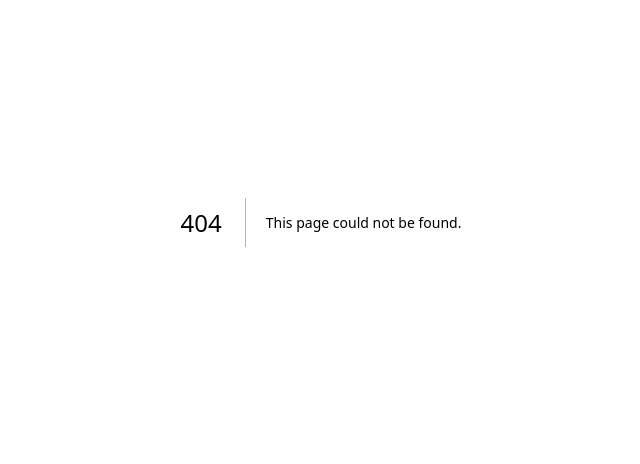
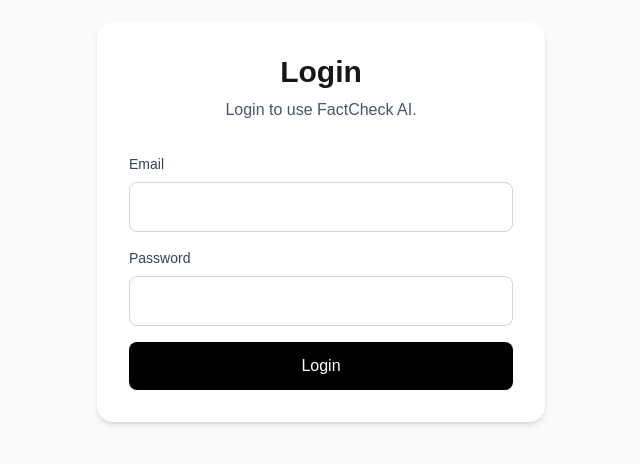
Before and after one commit to Priyanshu-010/AI-fact-check, a Next.js app in the folder frontend/: page /login in a window 1280 px wide. Before the commit this address had no page. Shown: the part 178-642 px from the top of the page, without its empty margins (319-959 px from the left). Built offline with nearby package versions, Linux system fonts and the light colour scheme.

Commit message:
Fact check function implemented

```diff
--- /dev/null
+++ b/frontend/app/login/page.tsx
@@ -0,0 +1,116 @@
+"use client";
+
+import { useState } from "react";
+import { useRouter } from "next/navigation";
+
+export default function LoginPage() {
+  const router = useRouter();
+
+  const [email, setEmail] = useState("");
+  const [password, setPassword] = useState("");
+  const [error, setError] = useState("");
+  const [loading, setLoading] = useState(false);
+
+  async function handleLogin() {
+    setLoading(true);
+    setError("");
+
+    try {
+      const formData = new URLSearchParams();
+
+      formData.append("username", email);
+      formData.append("password", password);
+
+      const response = await fetch(
+        "http://127.0.0.1:8000/auth/login",
+        {
+          method: "POST",
+          headers: {
+            "Content-Type": "application/x-www-form-urlencoded",
+          },
+          body: formData.toString(),
+        }
+      );
+
+      if (!response.ok) {
+        throw new Error("Invalid email or password.");
+      }
+
+      const data = await response.json();
+
+      localStorage.setItem("access_token", data.access_token);
+
+      router.push("/");
+    } catch (error) {
+      setError("Invalid email or password.");
+      console.log(error)
+    } finally {
+      setLoading(false);
+    }
+  }
+
+  return (
+    <main className="min-h-screen bg-gray-50 flex items-center justify-center px-4">
+      <div className="w-full max-w-md rounded-2xl bg-white p-8 shadow-md">
+        <h1 className="text-3xl font-bold text-center">
+          Login
+        </h1>
+
+        <p className="mt-2 text-center text-gray-600">
+          Login to use FactCheck AI.
+        </p>
+
+        <div className="mt-8 space-y-4">
+          <div>
+            <label
+              htmlFor="email"
+              className="block text-sm font-medium text-gray-700"
+            >
+              Email
+            </label>
+
+            <input
+              id="email"
+              type="email"
+              value={email}
+              onChange={(event) => setEmail(event.target.value)}
+              className="mt-2 w-full rounded-lg border border-gray-300 p-3 outline-none focus:border-black"
+            />
+          </div>
+
+          <div>
+            <label
+              htmlFor="password"
+              className="block text-sm font-medium text-gray-700"
+            >
+              Password
+            </label>
+
+            <input
+              id="password"
+              type="password"
+              value={password}
+              onChange={(event) => setPassword(event.target.value)}
+              className="mt-2 w-full rounded-lg border border-gray-300 p-3 outline-none focus:border-black"
+            />
+          </div>
+
+          <button
+            type="button"
+            onClick={handleLogin}
+            disabled={loading}
+            className="w-full rounded-lg bg-black px-4 py-3 font-medium text-white hover:bg-gray-800 disabled:opacity-50"
+          >
+            {loading ? "Logging in..." : "Login"}
+          </button>
+
+          {error && (
+            <p className="text-sm text-red-600">
+              {error}
+            </p>
+          )}
+        </div>
+      </div>
+    </main>
+  );
+}
--- a/frontend/app/page.tsx
+++ b/frontend/app/page.tsx
@@ -35,12 +35,21 @@
     setResult(null);
 
     try {
+      const token = localStorage.getItem("access_token");
+
+      if (!token) {
+        setError("Please log in first.");
+        setLoading(false);
+        return;
+      }
+
       const response = await fetch(
         "http://127.0.0.1:8000/fact-checks",
         {
           method: "POST",
           headers: {
             "Content-Type": "application/json",
+            Authorization: `Bearer ${token}`,
           },
           body: JSON.stringify({
             claim: claim,
```
